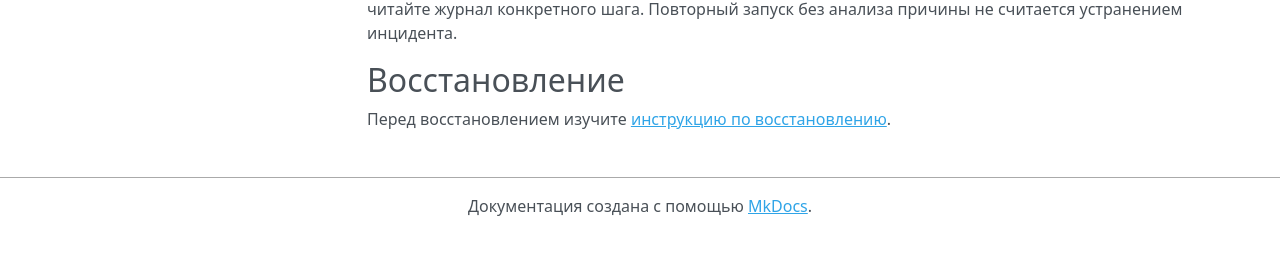
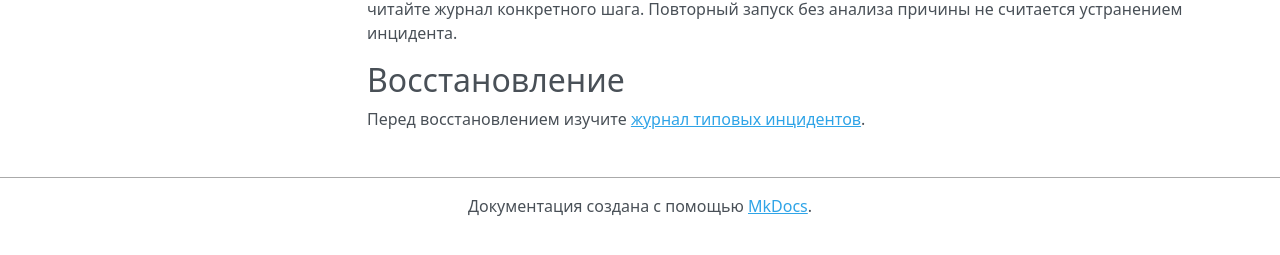
Before and after one commit to grachevelloper/devops-docs, an MkDocs documentation site: the page built from docs/runbook.md, in a window 1280 px wide. Shown: the part 541-796 px from the top of the page. Built offline with MkDocs 1.6.1, drawn with Linux system fonts in a browser that asks for light colours; nearby versions of some CDN libraries.

Commit message:
docs: point recovery section to existing incident log

```diff
--- a/docs/runbook.md
+++ b/docs/runbook.md
@@ -14,4 +14,4 @@
 
 ## Восстановление
 
-Перед восстановлением изучите [инструкцию по восстановлению](recovery.md).
+Перед восстановлением изучите [журнал типовых инцидентов](incidents.md).
```
